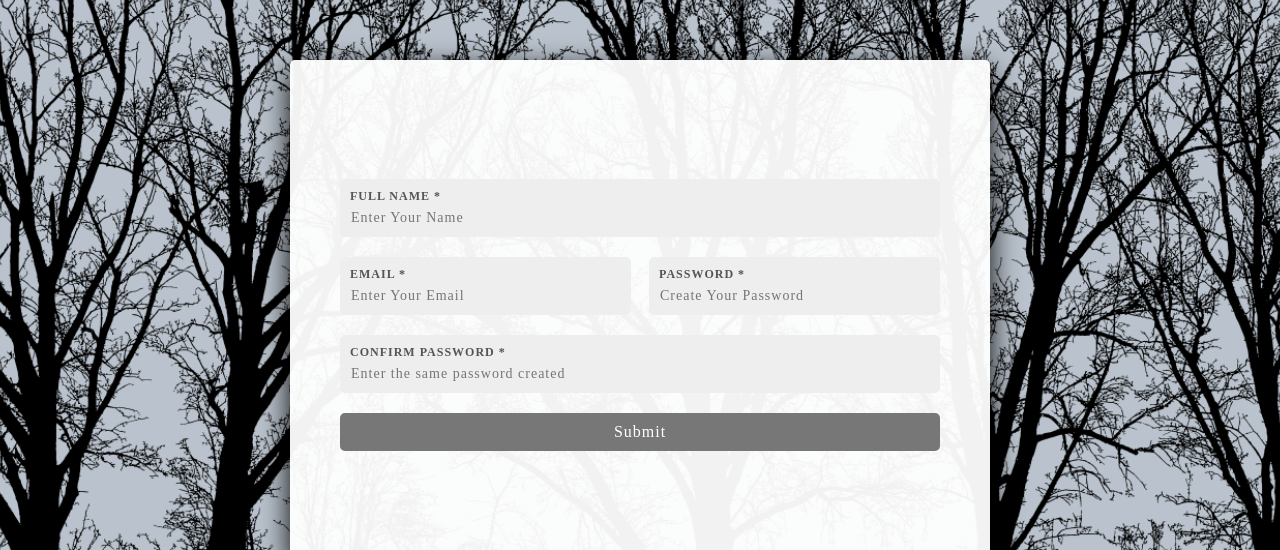
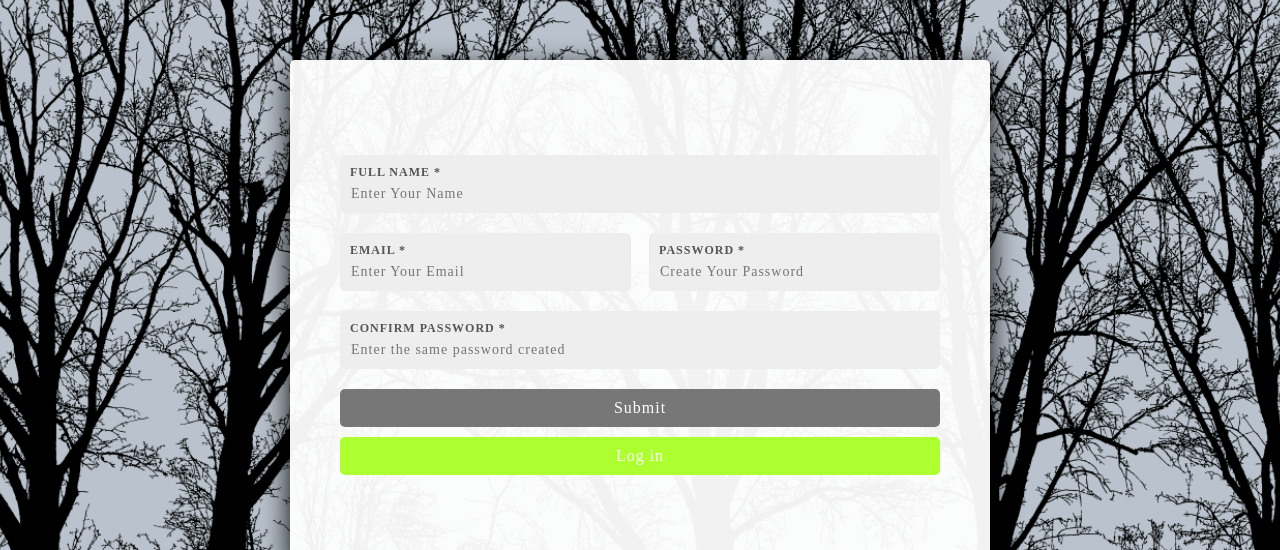
Before and after one commit to gitnitinhub/Mini-Project-Travel, a plain HTML site: page login-html.html in a window 1280 px wide. Shown: the part 250-800 px from the top of the page. Drawn offline with Linux system fonts and the light colour scheme.

Commit message:
login button added

```diff
--- a/css/style.css
+++ b/css/style.css
@@ -591,3 +591,7 @@ form label:hover {
 
 
 /* 3d immage card effect could be done in website  */
+
+#login-btn{
+  height: 200;
+}
--- a/login-html.html
+++ b/login-html.html
@@ -46,6 +46,7 @@
       ></input>
     </div>
     <input type="submit" value="Submit" class="form-btn" />
+    <button id="login-btn">Log in </button>
   </form>
 </section>
 
--- a/tour-style-login.css
+++ b/tour-style-login.css
@@ -278,3 +278,21 @@ html {
       font-size: 45%;
     }
   }
+
+#login-btn {
+    width: 100%;
+    padding: 1rem;
+    font-size: 1.6rem;
+    letter-spacing: 0.1rem;
+    margin-top: 1rem;
+    background-color: greenyellow;
+    color: var(--white-color);
+    border-radius: 0.5rem;
+    border: none;
+    cursor: pointer;
+    transition: background-color 0.4s;
+  }
+
+  #login-btn:hover {
+    background-color: rgb(103, 166, 8);
+  }
```
